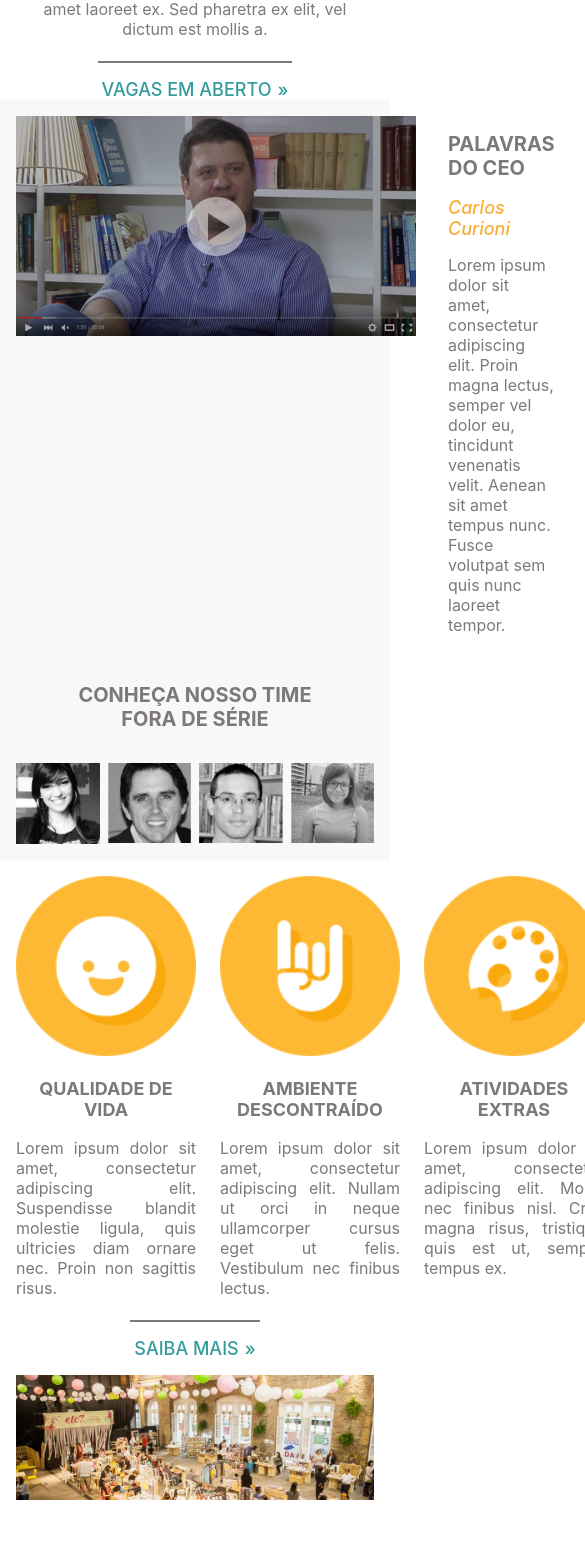
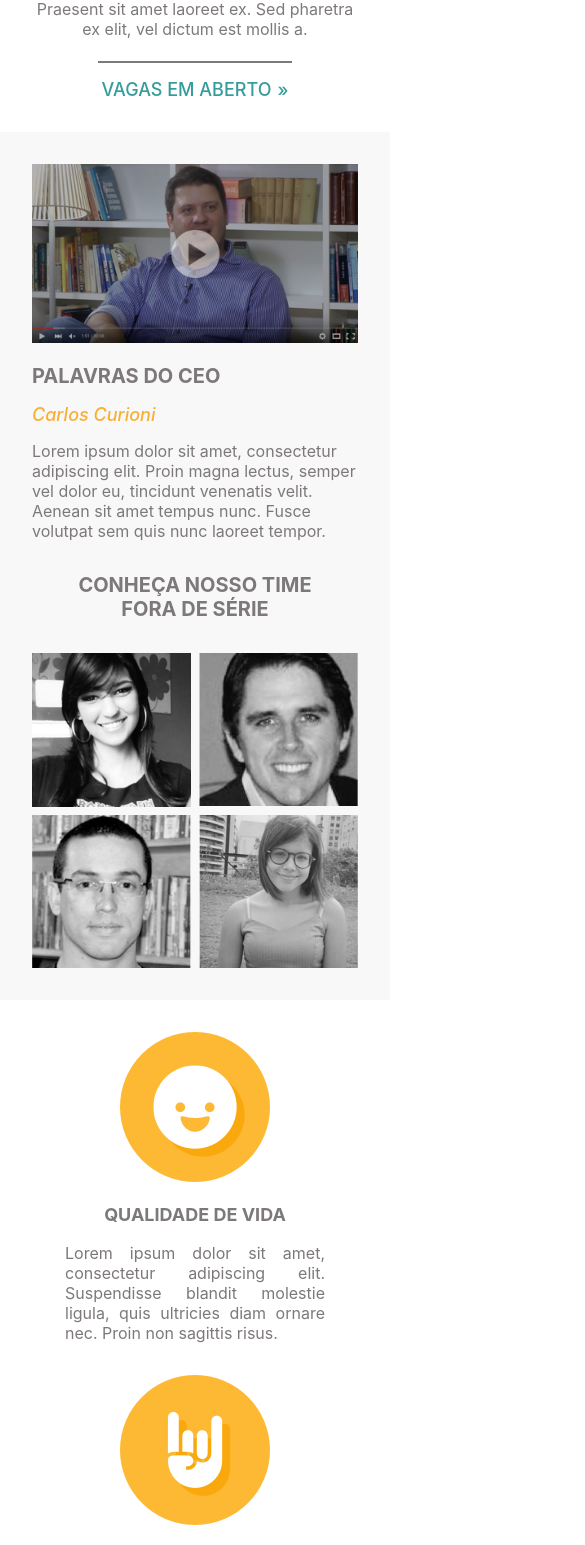
Before and after one commit to amigayatri/Lp-Elo-7, a React (Create React App) app: page / in a window 390 px wide. Shown: the part 288-1833 px from the top of the page, 585 px wide, since content can reach past the window. Built offline with nearby package versions, Linux system fonts and the light colour scheme; no server answers.

Commit message:
Add mobile styles

```diff
--- a/public/index.html
+++ b/public/index.html
@@ -7,7 +7,7 @@
     <meta name="theme-color" content="#000000" />
     <meta
       name="description"
-      content="Web site created using create-react-app"
+      content="Landing Page de recrutamento"
     />
     <link rel="apple-touch-icon" href="%PUBLIC_URL%/logo192.png" />
     <!--
@@ -24,7 +24,7 @@
       work correctly both with client-side routing and a non-root public URL.
       Learn how to configure a non-root public URL by running `npm run build`.
     -->
-    <title>React App</title>
+    <title>Trabalhe Conosco | Elo7</title>
   </head>
   <body>
     <noscript>You need to enable JavaScript to run this app.</noscript>
--- a/src/Components/Banner/style.js
+++ b/src/Components/Banner/style.js
@@ -1,9 +1,14 @@
 import styled from 'styled-components';
 
 export const Wrapper = styled.section`
-    padding: 0 var(--container);
+    @media (min-width: 768px) {
+        padding: 0 var(--container);
+    }
 `
 
 export const BannerImage = styled.img`
     width: 100%;
+    min-height: 400px;
+    object-fit: cover;
+
 `
--- a/src/Components/Benefits/style.js
+++ b/src/Components/Benefits/style.js
@@ -6,9 +6,12 @@ export const Wrapper = styled.section`
     text-align: center;
 `
 export const BenefitsList = styled.div`
-    display: flex;
-    margin: 0 auto 24px;
-    max-width: 832px;
+    margin: 0 auto 32px;
+
+    @media (min-width: 768px) {
+        display: flex;
+        max-width: 832px;
+    }
 `
 
 export const Description = styled.p`
@@ -18,16 +21,29 @@ export const Description = styled.p`
 
 export const Item = styled.div`
     text-align: center;
-    margin-left: 24px;
+    max-width: 260px;
+    margin: 32px auto 0;
 
     &:first-of-type {
-        margin-left: 0;
+        margin-top: 0;
+    }
+
+    @media (min-width: 768px) {
+        margin-left: 24px;
+        &:first-of-type {
+            margin-left: 0;
+        }
     }
 `
 
 export const Icon = styled.img`
-    width: 180px;
-    height: 180px;
+    width: 150px;
+    height: 150px;
+
+    @media (min-width: 768px) {
+        width: 180px;
+        height: 180px;
+    }
 `
 
 export const SubtitleBenefit = styled(SubTitle)`
--- a/src/Components/Hero/style.js
+++ b/src/Components/Hero/style.js
@@ -2,7 +2,7 @@ import styled from 'styled-components';
 
 export const Wrapper = styled.section`
     text-align: center;
-    padding: 0;
+    padding: 0 0 32px;
     width: 100%;
     box-sizing: border-box;
 `
@@ -13,9 +13,13 @@ export const Title = styled.h1`
     font-size: 2.75rem;
     text-shadow: 2px 2px 2px ${props => props.theme.warmGray};
     position: absolute;
-    bottom: 120px;
+    bottom: 0;
     left: 50%;
     transform: translateX(-50%);
+
+    @media (min-width: 768px) {
+        bottom: 120px;
+    }
 `
 
 export const ImageContainer = styled.div`
--- a/src/Components/Jobs/style.js
+++ b/src/Components/Jobs/style.js
@@ -16,6 +16,7 @@ export const JobList = styled.ul`
 export const JobItem = styled.li`
     display: flex;
     justify-content: space-between;
+    margin: 8px 0;
 `
 
 export const JobLink = styled.a`
--- a/src/Components/Team/style.js
+++ b/src/Components/Team/style.js
@@ -6,9 +6,11 @@ export const Wrapper = styled.section`
 `
 
 export const CeoWrapper = styled.div`
-    display: grid;
-    grid-template-columns: 1fr 1fr;
-    gap: 32px;
+    @media (min-width: 768px) {
+        display: grid;
+        grid-template-columns: 1fr 1fr;
+        gap: 32px;
+    }
 `
 
 export const Subtitle = styled.span`
@@ -39,16 +41,21 @@ export const TeamWrapper = styled.div`
 `
 
 export const VideoPlaceholder = styled.img`
-
+    max-width: 100%;
 `
 
 export const TeamMembers = styled.div`
+    width: 100%;
     display: grid;
-    grid-template-columns: repeat(4, 1fr);
     gap: 8px;
-    width: 100%;
+    grid-template-columns: repeat(2, 1fr);
+
+    @media (min-width: 768px) {
+        grid-template-columns: repeat(4, 1fr);
+    }
 `
 
 export const TeamMember = styled.img`
     width: 100%;
+    max-width: 300px;
 `
--- a/src/global.css
+++ b/src/global.css
@@ -6,7 +6,7 @@ body {
     -webkit-font-smoothing: antialiased;
     -moz-osx-font-smoothing: grayscale;
 
-    --container: 16px;
+    --container: 32px;
     font-size: 16px;
 }
 
--- a/src/globalComponents.js
+++ b/src/globalComponents.js
@@ -8,6 +8,7 @@ export const Button = styled.a`
     text-transform: uppercase;
     padding: 16px 4px;
     font-weight: 500;
+    margin-top:16px;
 
     &::after {
         content: "»";
```
